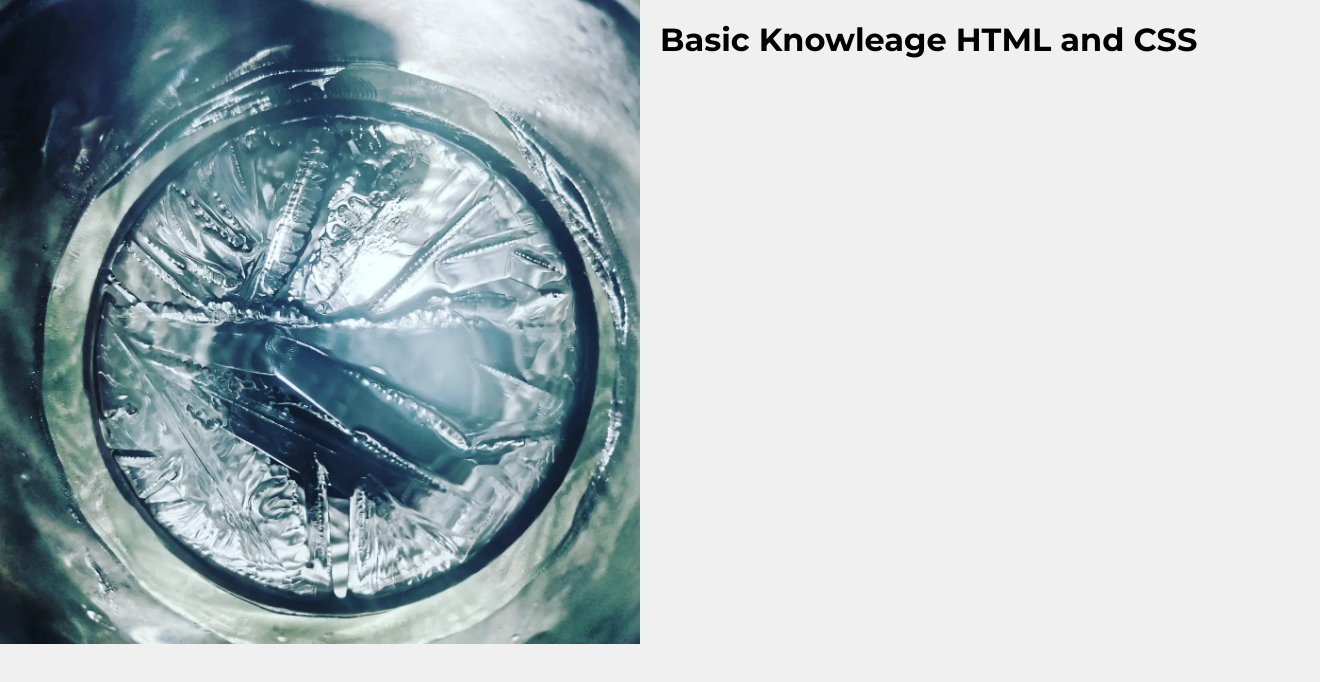
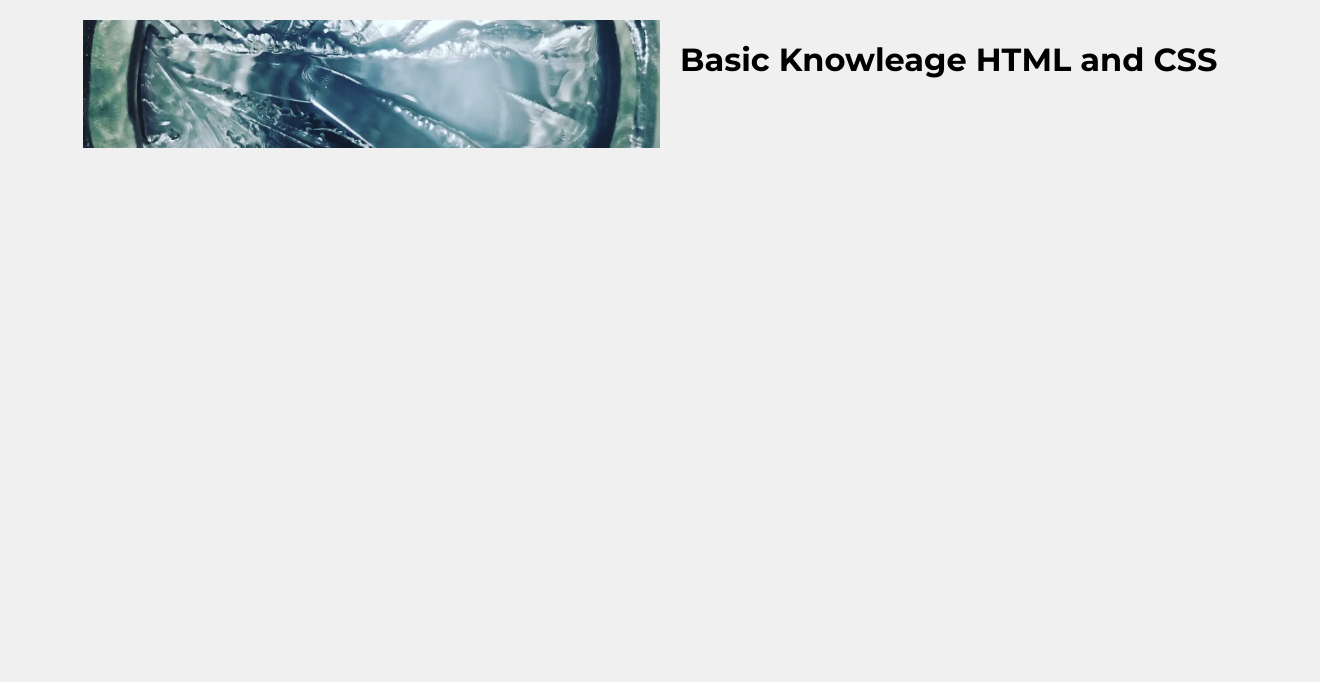
Before and after one commit to Leogaltre1/Diplomado_Bedu, a plain HTML site: page Module1/Session4/Reto 02.html in a window 1280 px wide. Shown: the whole page, 1320 px wide, since content can reach past the window. Drawn offline with Linux system fonts and the light colour scheme.

Commit message:
Module 1 | Session 4 | Reto 02.1.1 | Grid Manage V1.1 Reto 02 Header cool

```diff
--- a/Module1/Session4/Reto 02.css
+++ b/Module1/Session4/Reto 02.css
@@ -10,34 +10,37 @@
 
 * {
     margin: 0;
-    padding: 0px;
+    padding: 0;
     background-color: #f0f0f0;
     font-family: 'Montserrat';
 }
 
-/*
 #container {
     margin: 0 auto;
     padding: 20px;
-    width: 120rem;
+    width: 80rem;
+    height: auto;
+    display: flex;
+    justify-content: center;
+    /*
     display: grid;
     grid-template-columns: repeat(2, 1fr);
-    grid-template-rows: 12rem repeat(3, 1fr);
-}*/
+    grid-template-rows: 12rem repeat(3, 1fr);*/
+}
 
 #top {
-    /*grid-column: 1/3;
-    grid-row: 1/2;
-    height: 12rem;*/
     display: grid;
     grid-template-columns: repeat(2, 1fr);
-    grid-template-rows: 1fr;
+    width: auto;
+    grid-template-rows: 8rem;
 }
 
 #top > h1 {
     padding: 20px;
     grid-column: 2/3;
     grid-row: 1/2;
+    width: 100%;
+    height: 100%;
 }
 
 #top > div {
--- a/Module1/Session4/Reto 02.html
+++ b/Module1/Session4/Reto 02.html
@@ -11,7 +11,7 @@
             Basic Knowleage HTML and CSS
         </h1>
         <div>
-            <img src="images/poster.jpg" alt="Try1">
+            <img src="images/poster.png" alt="Try1">
         </div>
     </header>
 </body>
```
Also changed, not shown: Module1/Session4/images/poster.png (added).
